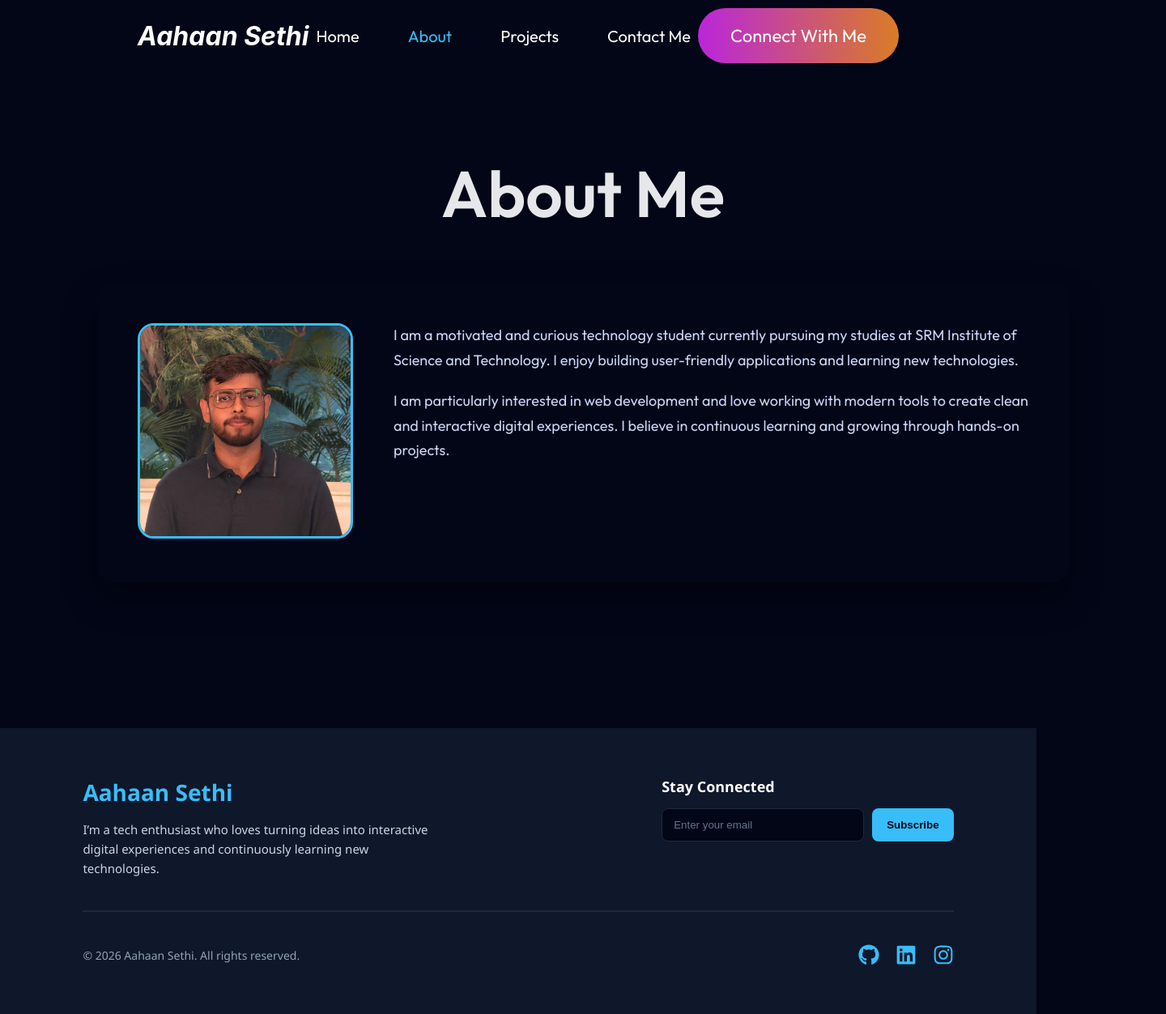
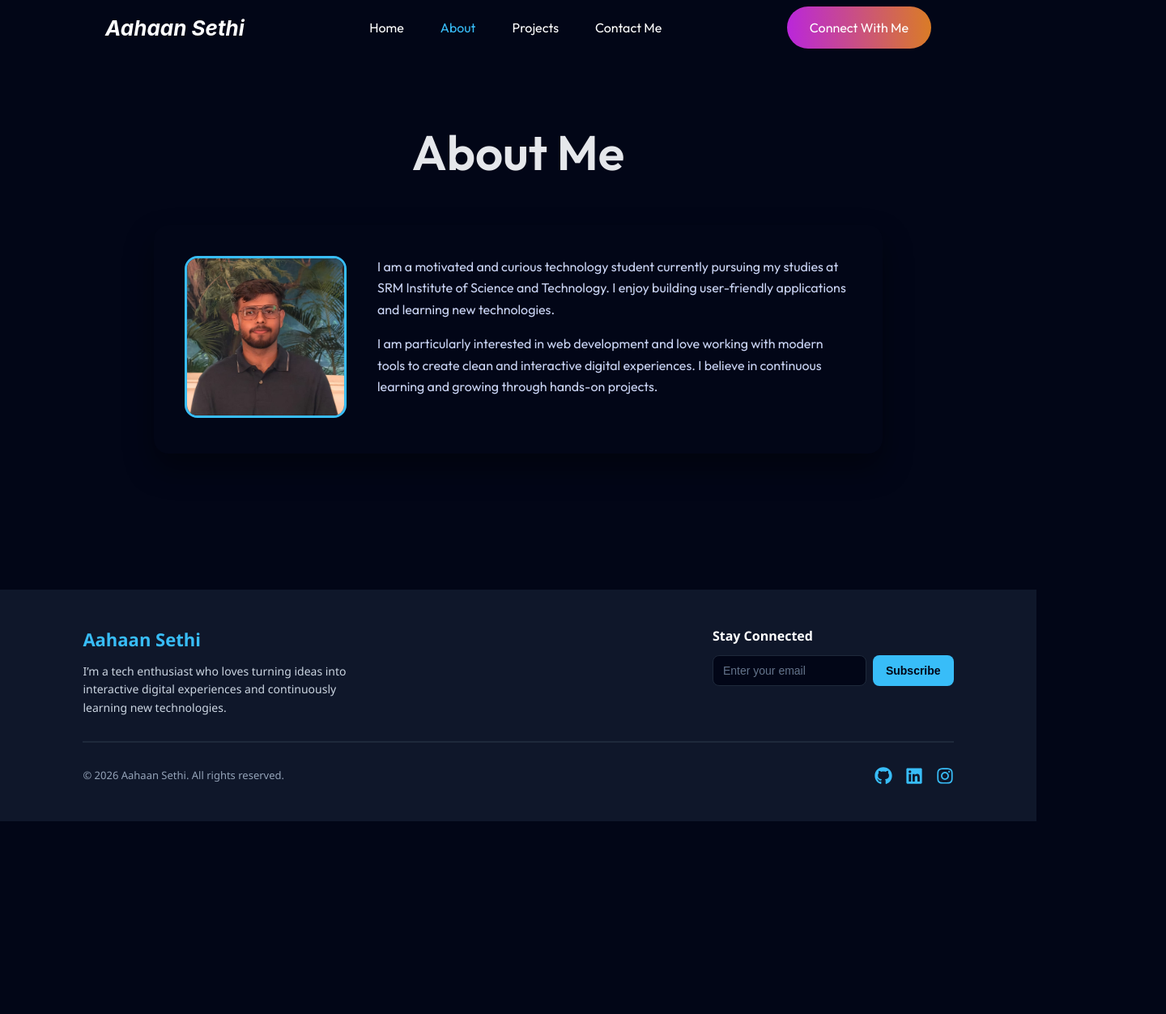
Before and after one commit to RuntimeTerror001/Portfolio_Website, a React (Vite) app: page /about in a window 1280 px wide. Shown: the whole page at 81% size, 1440 px wide, since content can reach past the window. After the commit the page ends 1014 px from the top, so only its background shows below. Built offline with nearby package versions, Linux system fonts and the light colour scheme.

Commit message:
updated css according to browser

```diff
--- a/src/components/aboutme/aboutme.css
+++ b/src/components/aboutme/aboutme.css
@@ -1,6 +1,6 @@
 .aboutme {
   width: 100%;
-  padding: 100px 80px;
+  padding: 75px 60px; /* reduced */
   display: flex;
   flex-direction: column;
   align-items: center;
@@ -9,30 +9,30 @@
 
 /* Section title */
 .about-title {
-  font-size: 80px;
-  padding: 0px 30px;
+  font-size: 60px; /* scaled down from 80px */
+  padding: 0 24px;
   font-weight: 600;
-  margin-bottom: 60px;
+  margin-bottom: 45px;
   font-family: 'Outfit', sans-serif;
-  align-items: center;
+  text-align: center;
 }
 
 /* Card container */
 .about-card {
   display: flex;
-  gap: 50px;
-  max-width: 1100px;
+  gap: 38px;
+  max-width: 900px; /* reduced */
   background: #020617;
-  border-radius: 20px;
-  padding: 50px;
-  box-shadow: 0 20px 40px rgba(0, 0, 0, 0.4);
+  border-radius: 18px;
+  padding: 38px;
+  box-shadow: 0 18px 36px rgba(0, 0, 0, 0.4);
 }
 
 /* Left image */
 .about-left img {
-  width: 260px;
-  height: 260px;
-  border-radius: 20px;
+  width: 200px;
+  height: 200px;
+  border-radius: 16px;
   object-fit: cover;
   object-position: center 20%;
   border: 3px solid #38bdf8;
@@ -42,12 +42,12 @@
 .about-right {
   display: flex;
   flex-direction: column;
-  gap: 20px;
+  gap: 16px;
 }
 
 .about-right p {
-  font-size: 18px;
-  line-height: 1.7;
+  font-size: 16px; /* reduced */
+  line-height: 1.65;
   color: #cbd5f5;
 }
 
@@ -57,24 +57,25 @@
     flex-direction: column;
     align-items: center;
     text-align: center;
+    padding: 32px;
   }
 
   .about-left img {
-    width: 220px;
-    height: 220px;
+    width: 180px;
+    height: 180px;
   }
 
   .about-title {
-    font-size: 48px;
+    font-size: 44px;
   }
 }
 
 @media (max-width: 600px) {
   .aboutme {
-    padding: 80px 30px;
+    padding: 60px 24px;
   }
 
   .about-right p {
-    font-size: 16px;
+    font-size: 15px;
   }
 }
--- a/src/components/contact/contact.css
+++ b/src/components/contact/contact.css
@@ -2,28 +2,31 @@
   display: flex;
   flex-direction: column;
   align-items: center;
-  margin: 80px 0;
-  gap: 60px;
+  margin: 60px 0; /* reduced */
+  gap: 45px;
 }
 
+/* Main section heading */
 .contact > h1 {
-  font-size: 80px;
+  font-size: 60px; /* scaled down */
   font-weight: 600;
   text-align: center;
 }
 
+/* Contact details wrapper */
 .contact-details {
   display: flex;
   flex-direction: column;
   align-items: flex-start;
-  gap: 25px;
+  gap: 20px;
 
-  width: calc(100% - 340px);
-  margin-left: 170px;
+  width: calc(100% - 260px); /* reduced */
+  margin-left: 130px;
 }
 
+/* Gradient heading */
 .contact-details h1 {
-  font-size: 64px;
+  font-size: 48px; /* scaled down */
   font-weight: 700;
   background: linear-gradient(270deg, #DF8908 50%, #B415FF 100%);
   background-clip: text;
@@ -31,26 +34,30 @@
   -webkit-text-fill-color: transparent;
 }
 
+/* Intro paragraph */
 .contact-details p:first-of-type {
-  font-size: 22px;
+  font-size: 18px; /* reduced */
   color: #d4d4d4;
-  line-height: 34px;
-  max-width: 520px;
+  line-height: 28px;
+  max-width: 420px;
 }
 
+/* Contact rows */
 .contact-details p {
   display: flex;
   align-items: center;
-  gap: 18px;
-  font-size: 24px;
+  gap: 14px;
+  font-size: 18px;
   color: #d4d4d4;
-  line-height: 38px;
+  line-height: 30px;
 }
 
+/* Icons / spans */
 .contact-details span {
-  font-size: 26px;
+  font-size: 20px;
 }
 
+/* Hover effect */
 .contact-details p:hover {
   background: linear-gradient(270deg, #DF8908 50%, #B415FF 100%);
   background-clip: text;
@@ -66,25 +73,6 @@
   }
 
   .contact > h1 {
-    font-size: 60px;
-  }
-
-  .contact-details h1 {
-    font-size: 48px;
-  }
-
-  .contact-details p {
-    font-size: 20px;
-  }
-}
-
-@media (max-width: 600px) {
-  .contact-details {
-    margin-left: 30px;
-    width: calc(100% - 60px);
-  }
-
-  .contact > h1 {
     font-size: 48px;
   }
 
@@ -93,6 +81,25 @@
   }
 
   .contact-details p {
-    font-size: 18px;
+    font-size: 17px;
   }
 }
+
+@media (max-width: 600px) {
+  .contact-details {
+    margin-left: 24px;
+    width: calc(100% - 48px);
+  }
+
+  .contact > h1 {
+    font-size: 40px;
+  }
+
+  .contact-details h1 {
+    font-size: 34px;
+  }
+
+  .contact-details p {
+    font-size: 16px;
+  }
+}
--- a/src/components/footer/footer.css
+++ b/src/components/footer/footer.css
@@ -1,7 +1,7 @@
 .footer {
   background: #0f172a;
   color: white;
-  padding: 60px 8%;
+  padding: 45px 8%; /* reduced */
   font-family: "Segoe UI", sans-serif;
 }
 
@@ -10,45 +10,46 @@
   display: flex;
   justify-content: space-between;
   flex-wrap: wrap;
-  gap: 40px;
+  gap: 30px; /* reduced */
 }
 
 .footer-top-left {
-  max-width: 450px;
+  max-width: 360px; /* reduced */
 }
 
 .footer-top-left h1 {
-  font-size: 28px;
-  margin-bottom: 15px;
+  font-size: 22px; /* scaled down */
+  margin-bottom: 12px;
   color: #38bdf8;
 }
 
 .footer-top-left p {
   color: #cbd5e1;
   line-height: 1.6;
-  font-size: 15px;
+  font-size: 14px;
 }
 
 /* -------- RIGHT -------- */
 .footer-top-right h3 {
-  margin-bottom: 15px;
-  font-size: 18px;
+  margin-bottom: 12px;
+  font-size: 16px;
 }
 
 .footer-input {
   display: flex;
-  gap: 10px;
+  gap: 8px;
 }
 
 .footer-input input {
-  padding: 12px 14px;
+  padding: 10px 12px;
   border-radius: 8px;
   border: none;
   outline: none;
-  width: 220px;
+  width: 190px; /* reduced */
   background: #020617;
   color: white;
   border: 1px solid #1e293b;
+  font-size: 14px;
 }
 
 .footer-input input::placeholder {
@@ -56,13 +57,14 @@
 }
 
 .footer-input button {
-  padding: 12px 18px;
+  padding: 10px 16px;
   background: #38bdf8;
   border: none;
   border-radius: 8px;
   cursor: pointer;
   color: #020617;
   font-weight: 600;
+  font-size: 14px;
   transition: 0.3s ease;
 }
 
@@ -72,7 +74,7 @@
 
 /* -------- DIVIDER -------- */
 hr {
-  margin: 40px 0;
+  margin: 30px 0; /* reduced */
   border: 0.5px solid #1e293b;
 }
 
@@ -86,19 +88,19 @@ hr {
 
 .footer-bottom p {
   color: #94a3b8;
-  font-size: 14px;
+  font-size: 13px;
 }
 
 /* -------- SOCIAL ICONS -------- */
 .footer-socials {
   display: flex;
-  gap: 20px;
+  gap: 16px;
 }
 
 .footer-socials a {
-  font-size: 26px;
+  font-size: 22px; /* reduced */
   color: #38bdf8;
-  transition: 0.3s ease;
+  transition: transform 0.3s ease, color 0.3s ease;
   display: flex;
   align-items: center;
   justify-content: center;
@@ -106,7 +108,7 @@ hr {
 
 .footer-socials a:hover {
   color: white;
-  transform: scale(1.25) rotate(5deg);
+  transform: scale(1.2) rotate(5deg);
 }
 
 /* -------- MOBILE -------- */
@@ -117,7 +119,7 @@ hr {
 
   .footer-bottom {
     flex-direction: column;
-    gap: 20px;
+    gap: 16px;
     text-align: center;
   }
 
--- a/src/components/hero/hero.css
+++ b/src/components/hero/hero.css
@@ -2,26 +2,30 @@
   display: flex;
   flex-direction: column;
   align-items: center;
-  gap: 35px;
+  gap: 26px; /* slightly reduced */
   text-align: center;
   padding: 0 40px;
   color: #e5e7eb;
+
+  /* scale down to ~75% */
+  transform: scale(0.75);
+  transform-origin: top center;
 }
 
 /* Profile image */
 .hero img {
-  margin-top: 150px;
-  width: 320px;
-  height: 320px;
+  margin-top: 110px;
+  width: 240px;
+  height: 240px;
   border-radius: 50%;
   object-fit: cover;
   object-position: center 50%;
-  border: 4px solid #38bdf8;
+  border: 3px solid #38bdf8;
 }
 
 /* Main heading */
 .hero h1 {
-  font-size: 90px;
+  font-size: 68px;
   width: 70%;
   font-weight: 600;
   line-height: 1.1;
@@ -30,33 +34,34 @@
 
 /* College / subtitle */
 .hero p:first-of-type {
-  font-size: 26px;
+  font-size: 20px;
   color: #94a3b8;
 }
 
 /* Description paragraph */
 .hero p:last-of-type {
-  font-size: 20px;
+  font-size: 16px;
   width: 70%;
   color: #cbd5f5;
-  line-height: 1.8;
+  line-height: 1.7;
 }
 
 /* Buttons container */
 .hero-actions {
   display: flex;
-  gap: 20px;
-  margin-top: 20px;
+  gap: 16px;
+  margin-top: 16px;
 }
 
 /* Connect button */
 .hero-connect {
-  padding: 14px 32px;
+  padding: 10px 24px;
   background: linear-gradient(135deg, #38bdf8, #6366f1);
   color: white;
   border-radius: 30px;
-  font-size: 16px;
+  font-size: 14px;
   cursor: pointer;
+  text-decoration: none;
   transition: transform 0.3s ease, box-shadow 0.3s ease;
 }
 
@@ -67,12 +72,13 @@
 
 /* Resume button */
 .hero-resume {
-  padding: 14px 32px;
+  padding: 10px 24px;
   border: 2px solid #38bdf8;
   border-radius: 30px;
-  font-size: 16px;
+  font-size: 14px;
   cursor: pointer;
   color: #38bdf8;
+  text-decoration: none;
   transition: background 0.3s ease, color 0.3s ease;
 }
 
@@ -84,7 +90,7 @@
 /* Responsive design */
 @media (max-width: 900px) {
   .hero h1 {
-    font-size: 60px;
+    font-size: 52px;
     width: 100%;
   }
 
@@ -94,21 +100,25 @@
 }
 
 @media (max-width: 600px) {
+  .hero {
+    transform: scale(0.85); /* slightly larger on small screens */
+  }
+
   .hero h1 {
-    font-size: 42px;
+    font-size: 38px;
   }
 
   .hero img {
-    width: 200px;
-    height: 200px;
+    width: 180px;
+    height: 180px;
   }
 
   .hero p:first-of-type {
-    font-size: 20px;
+    font-size: 18px;
   }
 
   .hero p:last-of-type {
-    font-size: 17px;
+    font-size: 15px;
     width: 95%;
   }
 
@@ -116,21 +126,7 @@
     flex-direction: column;
   }
 }
-.hero-connect {
-  text-decoration: none;
-  color: inherit;
-}
-
-.hero-resume{
-   text-decoration: none;
-  color: inherit;
-}
-
-.hero {
-  transform: none !important;
-  zoom: 1 !important;
-}
 
 html {
-  font-size: 16px !important;
+  font-size: 16px;
 }
--- a/src/components/navbar/navbar.css
+++ b/src/components/navbar/navbar.css
@@ -1,54 +1,96 @@
-.navbar{
+.navbar {
   display: flex;
   align-items: center;
   justify-content: space-between;
-    margin: 10px 170px;
+  margin: 8px 130px; /* reduced from 170px */
 }
-.navbar h1{
-    font-style:italic;
+
+/* Logo / name */
+.navbar h1 {
+  font-style: italic;
   font-family: 'Inter', sans-serif;
   font-weight: bold;
+  font-size: 26px; /* scaled down */
 }
 
-.nav-menu{
+/* Menu */
+.nav-menu {
   display: flex;
   align-items: center;
   list-style: none;
-    gap: 60px;
-    font-size: 20px;
+  gap: 45px; /* reduced */
+  font-size: 16px; /* scaled down */
 }
 
-.nav-connect{
-    padding: 20px 40px;
-    border-radius: 50px;
-    background: linear-gradient(267deg , #DA7C25 0.36%, #B923E1 102.66%);
-    font-size: 22px;
+/* Menu items */
+.nav-menu li {
+  display: flex;
+  flex-direction: column;
+  gap: 4px;
   cursor: pointer;
-    transition: 0.5s;
 }
 
-.nav-connect:hover{
-    transform: scale(1.05);
-}
-
-.nav-menu li{
-    display: flex;
-    flex-direction: column;
-    gap: 5px;
-    cursor: pointer;
-
-}
-
+/* Active link */
 .nav-menu .active {
   color: #38bdf8;
 }
 
+/* Links */
 .nav-menu a {
   text-decoration: none;
   color: inherit;
 }
 
+/* Connect button */
 .nav-connect {
+  padding: 14px 28px; /* reduced */
+  border-radius: 50px;
+  background: linear-gradient(267deg, #DA7C25 0.36%, #B923E1 102.66%);
+  font-size: 16px;
+  cursor: pointer;
   text-decoration: none;
   color: inherit;
+  transition: transform 0.3s ease, box-shadow 0.3s ease;
 }
+
+.nav-connect:hover {
+  transform: scale(1.05);
+  box-shadow: 0 8px 20px rgba(185, 35, 225, 0.35);
+}
+
+/* Responsive */
+@media (max-width: 1024px) {
+  .navbar {
+    margin: 8px 80px;
+  }
+
+  .nav-menu {
+    gap: 32px;
+  }
+}
+
+@media (max-width: 768px) {
+  .navbar {
+    margin: 6px 40px;
+  }
+
+  .nav-menu {
+    font-size: 15px;
+    gap: 24px;
+  }
+
+  .nav-connect {
+    padding: 12px 22px;
+    font-size: 14px;
+  }
+}
+
+@media (max-width: 600px) {
+  .navbar {
+    margin: 6px 20px;
+  }
+
+  .nav-menu {
+    display: none; /* typical mobile behavior */
+  }
+}
--- a/src/index.css
+++ b/src/index.css
@@ -1,24 +1,34 @@
-body{
-    font-family: 'outfit';
-    height: 100vh;
-    color: white;
-    background: #161513;
+/* Reset */
+* {
+  margin: 0;
+  padding: 0;
+  box-sizing: border-box;
 }
 
-*{
-    margin: 0;
-    padding: 0;
-}
-
-
-html, body, #root {
+/* Base */
+html,
+body,
+#root {
   background-color: #020617;
   color: white;
   min-height: 100vh;
-  margin: 0;
+  font-family: 'Outfit', sans-serif;
 }
 
+/* Body */
+body {
+  line-height: 1.5;
+  overflow-x: hidden;
+}
+
+/* Page wrapper */
 .page-content {
-  min-height: calc(100vh - 180px); /* space for navbar + footer */
-  padding-bottom: 80px;
+  min-height: calc(100vh - 140px); /* adjusted for scaled navbar + footer */
+  padding-bottom: 60px; /* reduced */
 }
+
+/* Optional: smoother text rendering */
+body {
+  -webkit-font-smoothing: antialiased;
+  -moz-osx-font-smoothing: grayscale;
+}
```
Also changed, not shown: src/components/projects/projects.css (+75 -29 lines). Lines whose indentation alone changed are shown as unchanged.
